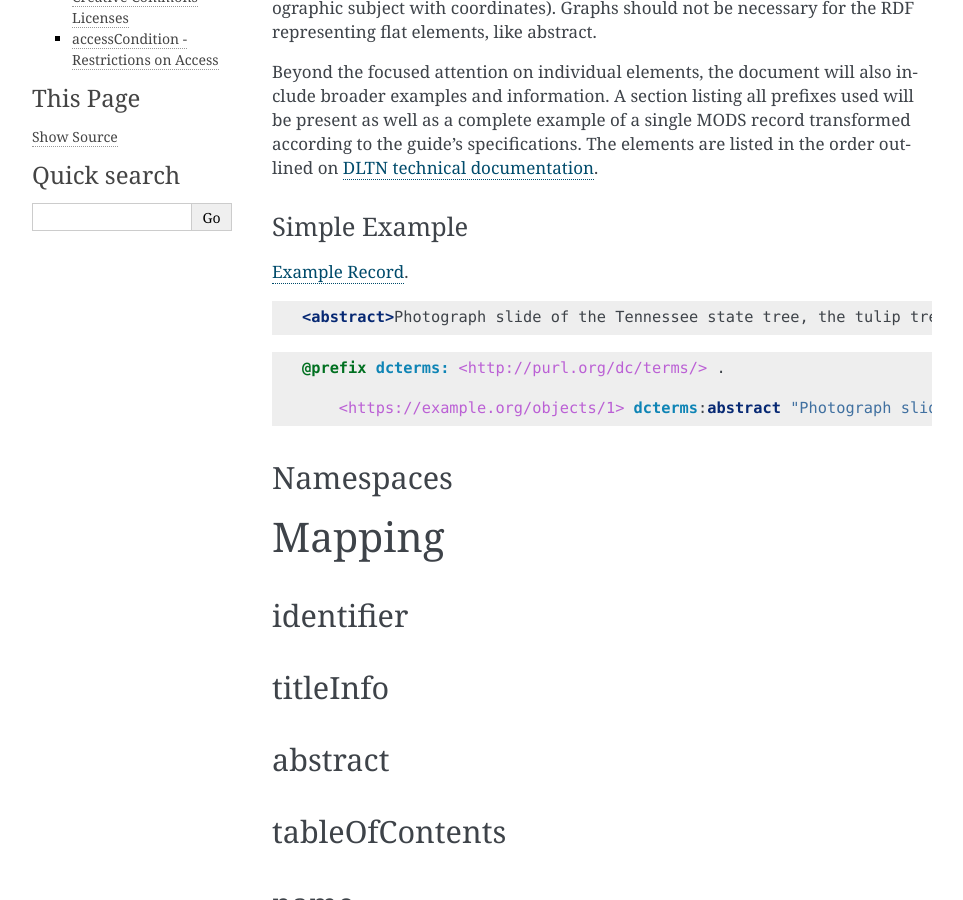
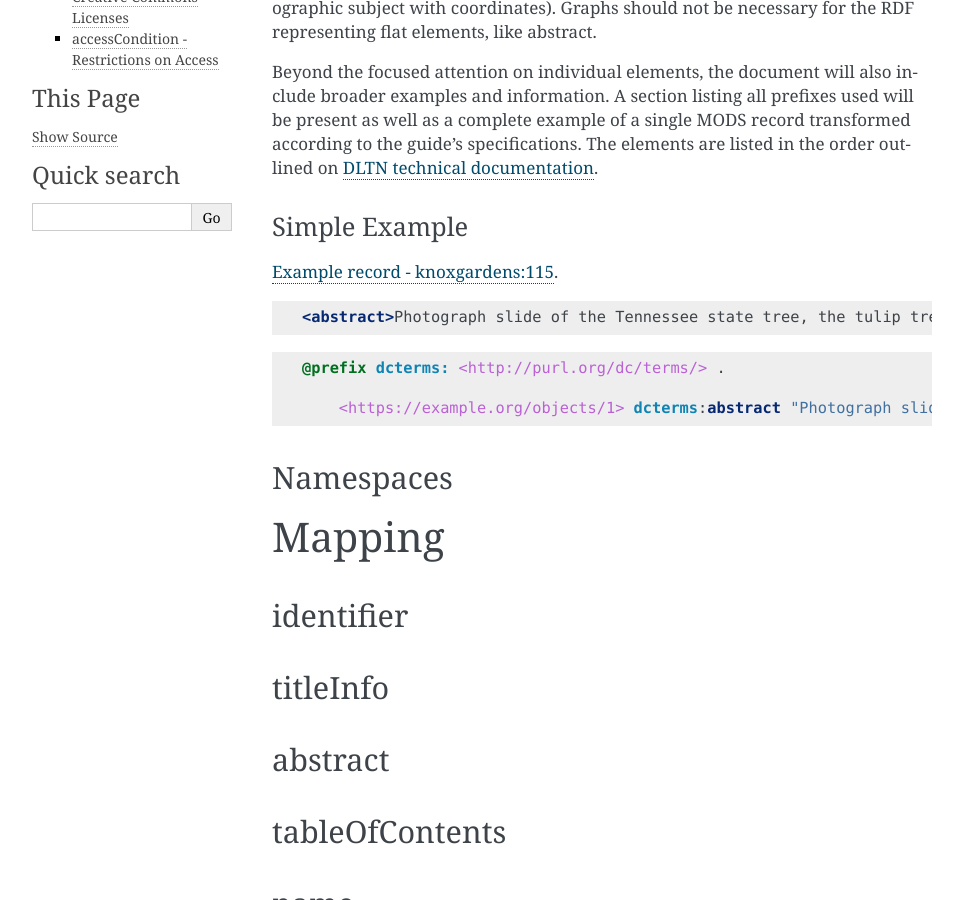
Before and after one commit to UTKcataloging/mods_to_rdf, a Sphinx documentation site: the page built from docs/source/contents/4_draft_mapping.rst, in a window 1280 px wide and 900 px high, scrolled down 633 px. Shown: the whole window, without its empty margins (148-1111 px from the left). Built offline with Sphinx 7.4.7, drawn with Linux system fonts in a browser that asks for light colours; formulas are drawn with MathJax 3; some of the changed text lies outside the part shown.

Commit message:
Make links distinct to get rid of duplicate message.

```diff
--- a/docs/source/contents/4_draft_mapping.rst
+++ b/docs/source/contents/4_draft_mapping.rst
@@ -27,7 +27,7 @@ according to the guide’s specifications. The elements are listed in the order
 Simple Example
 --------------
 
-`Example Record <https://digital.lib.utk.edu/collections/islandora/object/knoxgardens%3A115/datastream/MODS>`_.
+`Example record - knoxgardens:115 <https://digital.lib.utk.edu/collections/islandora/object/knoxgardens%3A115/datastream/MODS>`_.
 
 .. code-block:: xml
 
```
Also changed, not shown: other parts of docs/source/contents/4_draft_mapping.rst (+1 -1 lines).
